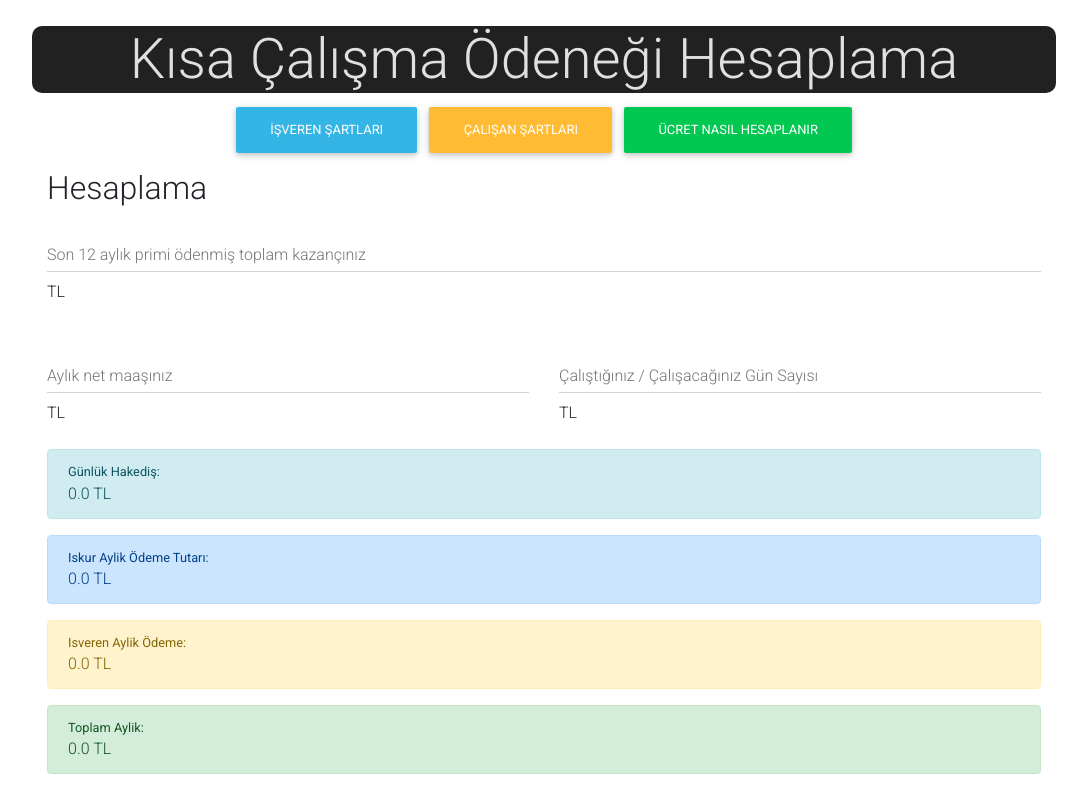
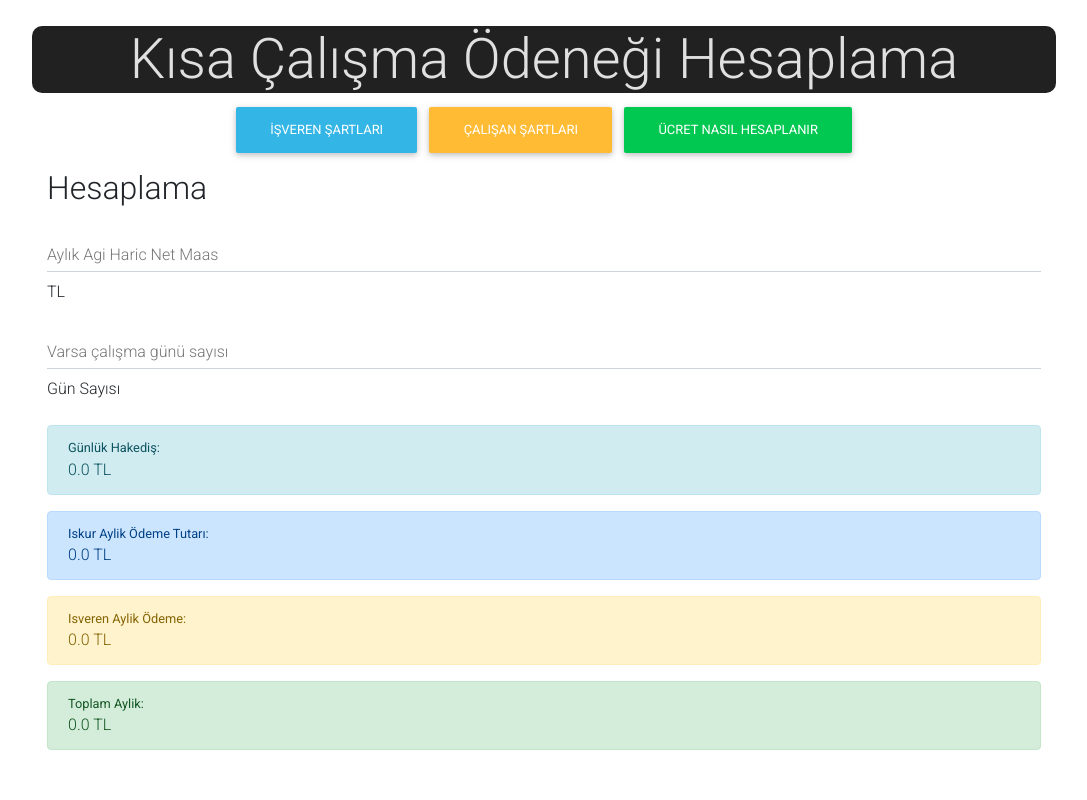
Before and after one commit to oktayibis/kisa-calisma-hesaplama, a React (Create React App) app: page / in a window 1280 px wide. Shown: the whole page, without its empty margins (96-1183 px from the left). Built offline with nearby package versions, Linux system fonts and the light colour scheme.

Commit message:
only month income enough for calculation now

```diff
--- a/src/component/Culculate.jsx
+++ b/src/component/Culculate.jsx
@@ -1,11 +1,12 @@
 import React, { useState } from "react";
-import { MDBInput, MDBAlert, MDBRow, MDBCol } from "mdbreact";
+import { MDBInput, MDBAlert } from "mdbreact";
 
 const Culculate = () => {
-  const [totalIncome, setTotalIncome] = useState(0);
   const [monthlyNet, setMonthlyNet] = useState(0);
   const [workedDays, setWorkedDays] = useState(0)
 
+
+  const totalIncome = monthlyNet * 12 * 1.35
   const dailyPay = (totalIncome / 12 / 30) * 0.6;
   const iskurPay = dailyPay * 30 > 4381 ? 4381 : dailyPay * 30;
   const isverenPay = monthlyNet / 30 * workedDays;
@@ -14,33 +15,25 @@ const Culculate = () => {
   return (
     <div>
       <h2 className="diplay-4">Hesaplama</h2>
+
       <MDBInput
-        onChange={e => setTotalIncome(e.target.value)}
-        type="number"
-        label="Son 12 aylık primi ödenmiş toplam kazançınız"
-      >
-        TL
-      </MDBInput>
-      <MDBRow>
-        <MDBCol>
-          <MDBInput
             onChange={e => setMonthlyNet(e.target.value)}
             type="number"
-            label="Aylık net maaşınız"
+            label="Aylık Agi Haric Net Maas"
           >
             TL
           </MDBInput>
-        </MDBCol>
-        <MDBCol>
+
+
           <MDBInput
             onChange={e => setWorkedDays(e.target.value)}
             type="number"
-            label="Çalıştığınız / Çalışacağınız Gün Sayısı"
+            label="Varsa çalışma günü sayısı "
           >
-            TL
+            Gün Sayısı
           </MDBInput>
-        </MDBCol>
-      </MDBRow>
+
+
 
       <MDBAlert color="info">
         <small className="d-flex justify-content-evenly">Günlük Hakediş:</small>
```
